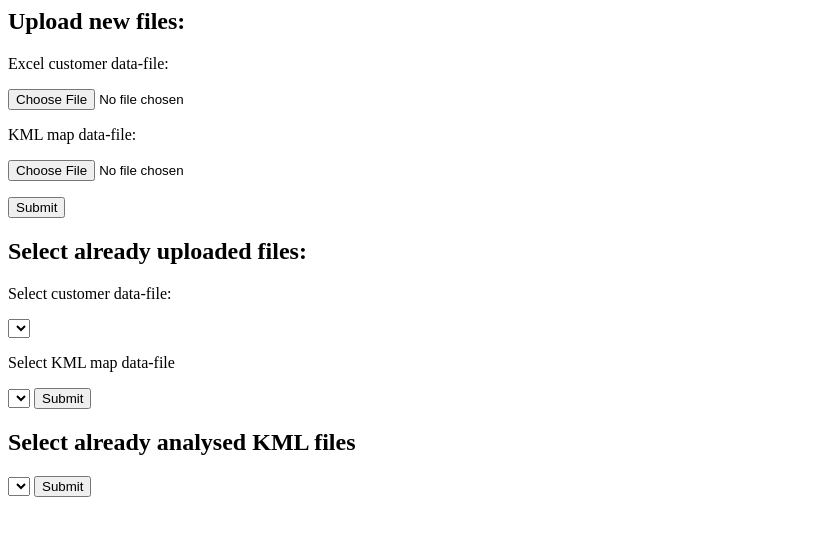
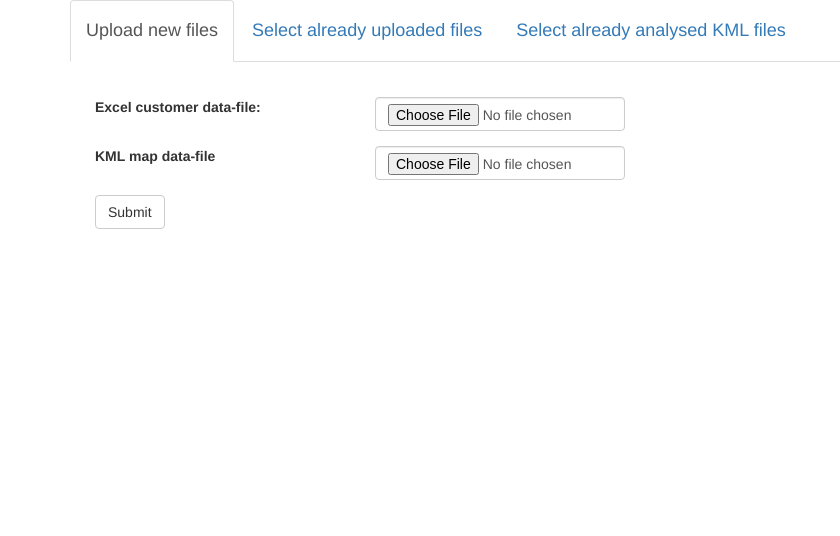
Before and after one commit to techcentaur/Clustomer, a Flask app: page / in a window 1280 px wide. Shown: the top 536 px of the page, without its empty margins (0-840 px from the left). Run offline with Flask 2, Linux system fonts and the light colour scheme; data that the repository does not hold is empty; some libraries are stand-ins or nearby versions.

Commit message:
Updated UI of upload.html

```diff
--- a/templates/upload.html
+++ b/templates/upload.html
@@ -1,5 +1,39 @@
-<div>
-	<h2>Upload new files:</h2>
+<!DOCTYPE html>
+<html lang="en">
+
+<head>
+	<title>Upload</title>
+	<meta charset="utf-8">
+	<meta name="viewport" content="width=device-width, initial-scale=1">
+	<link rel="stylesheet" href="https://maxcdn.bootstrapcdn.com/bootstrap/3.4.0/css/bootstrap.min.css">
+	<script src="https://ajax.googleapis.com/ajax/libs/jquery/3.4.1/jquery.min.js"></script>
+	<script src="https://maxcdn.bootstrapcdn.com/bootstrap/3.4.0/js/bootstrap.min.js"></script>
+	<link href="https://cdnjs.cloudflare.com/ajax/libs/select2/4.0.7/css/select2.min.css" rel="stylesheet" />
+	<script src="https://cdnjs.cloudflare.com/ajax/libs/select2/4.0.7/js/select2.min.js"></script>
+	<style>
+		.tab-pane {
+			padding: 25px;
+		}
+	</style>
+</head>
+
+<body>
+
+	<div class="container">
+		<ul class="nav nav-tabs">
+			<li class="active"><a data-toggle="tab" href="#home">
+					<h4>Upload new files</h4>
+				</a></li>
+			<li><a data-toggle="tab" href="#menu1">
+					<h4>Select already uploaded files</h4>
+				</a></li>
+			<li><a data-toggle="tab" href="#menu2">
+					<h4>Select already analysed KML files</h4>
+				</a></li>
+		</ul>
+
+		<div class="tab-content">
+			<div id="home" class="tab-pane fade in active">
 				<p>
 					{% with messages = get_flashed_messages() %}
 					{% if messages %}
@@ -12,18 +46,39 @@
 					{% endwith %}
 				</p>
 				<form method="post" action="/" enctype="multipart/form-data">
-    	<p>Excel customer data-file:</p>
-		<p><input type="file" name="datafile" required></p>
-    	<p>KML map data-file:</p>
-		<p><input type="file" name="kmlfile" required></p>
-	    <p><input type="submit" value="Submit"></p>
+					<div class="form-group">
+						<div class="row">
+							<div class="col-md-3">
+								<label>Excel customer data-file:</label>
+							</div>
+							<div class="col-md-3">
+								<input type="file" name="datafile" class="form-control" required>
+							</div>
+						</div>
+					</div>
+					<div class="form-group">
+						<div class="row">
+							<div class="col-md-3">
+								<label>KML map data-file</label>
+							</div>
+							<div class="col-md-3">
+								<input type="file" name="kmlfile" class="form-control" required>
+							</div>
+						</div>
+					</div>
+					<button type="submit" class="btn btn-default">Submit</button>
 				</form>
 			</div>
-<div>
-	<h2>Select already uploaded files:</h2>
+			<div id="menu1" class="tab-pane fade">
 				<form method="post" action="/">
-		<p>Select customer data-file:</p>
-		<select name="datafilename">
+					<div class="form-group">
+						<div class="row">
+							<div class="col-md-3">
+								<label>Select customer data-file:</label>
+
+							</div>
+							<div class="col-md-6">
+								<select name="datafilename" id="datafilename">
 									<option value="{{data['datafilenames'][0]}}" selected>
 										<div>
 											<p>{{ data['time'][0]}}</p><br>
@@ -39,8 +94,17 @@
 									</option>
 									{% endfor %}
 								</select>
-		<p>Select KML map data-file</p>
-		<select name="kmlfilename">
+							</div>
+						</div>
+
+					</div>
+					<div class="form-group">
+						<div class="row">
+							<div class="col-md-3">
+								<label>Select KML map data-file</label>
+							</div>
+							<div class="col-md-6">
+								<select name="kmlfilename" id="kmlfilename">
 									<option value="{{data['kmlfilenames'][0]}}" selected>
 										<div>
 											<p>{{ data['time'][0]}}</p><br>
@@ -56,13 +120,21 @@
 									</option>
 									{% endfor %}
 								</select>
-		<input type="submit" value="Submit">
+							</div>
+						</div>
+					</div>
+					<button type="submit" class="btn btn-default">Submit</button>
 				</form>
 			</div>
-<div>
-	<h2>Select already analysed KML files</h2>
+			<div id="menu2" class="tab-pane fade">
 				<form method="post" action="/">
-		<select name="outfilefromdb">
+					<div class="form-group">
+						<div class="row">
+							<div class="col-md-3">
+								<label>Select already analysed KML files</label>
+							</div>
+							<div class="col-md-6">
+								<select name="outfilefromdb" id="outfilefromdb">
 									<option value="{{data['ofnames'][0]}}" selected>
 										<div>
 											<p>{{ data['time'][0]}}</p><br>
@@ -78,6 +150,25 @@
 									</option>
 									{% endfor %}
 								</select>
-		<input type="submit" value="Submit">
+							</div>
+						</div>
+					</div>
+					<button type="submit" class="btn btn-default">Submit</button>
 				</form>
 			</div>
+		</div>
+	</div>
+</body>
+<script>
+	$(document).ready(function () {
+		$('#datafilename').select2();
+	});
+	$(document).ready(function () {
+		$('#kmlfilename').select2();
+	});
+	$(document).ready(function () {
+		$('#outfilefromdb').select2();
+	});
+</script>
+
+</html>
```
Lines whose indentation alone changed are shown as unchanged.
